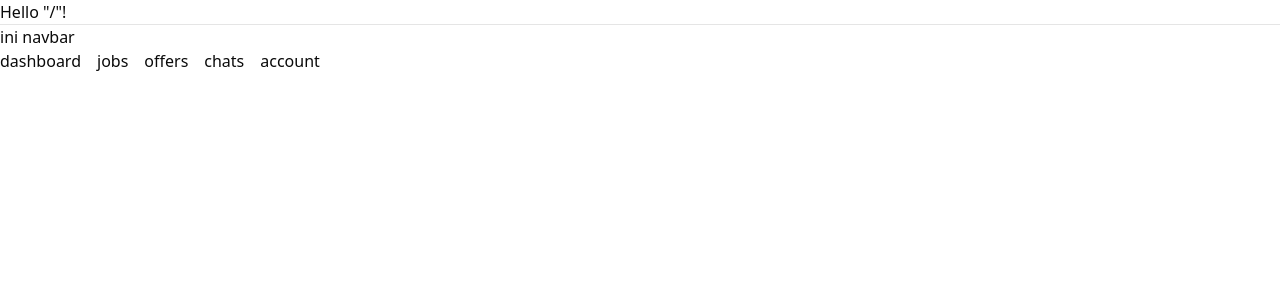
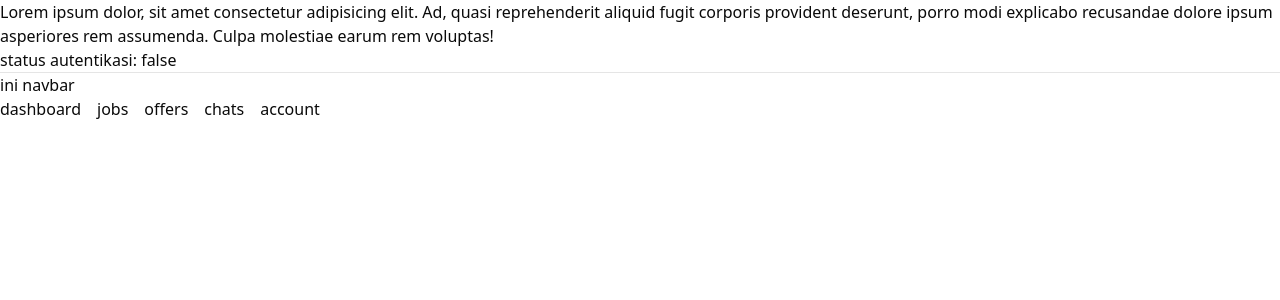
Before and after one commit to unitip-org/website, a React (Vite) app: page / in a window 1280 px wide. Shown: the top 300 px of the page. Built offline with nearby package versions, Linux system fonts and the light colour scheme.

Commit message:
feat: implement authentication context and refactor routing structure

```diff
--- /dev/null
+++ b/src/app.tsx
@@ -0,0 +1,48 @@
+import { QueryClient, QueryClientProvider } from "@tanstack/react-query";
+import { createRouter, RouterProvider } from "@tanstack/react-router";
+import { routeTree } from "./routeTree.gen";
+import { AuthProvider, useAuth } from "./shared/hooks/auth";
+
+// Create a new router instance
+const router = createRouter({
+  routeTree,
+  context: {
+    // auth will initially be undefined
+    // We'll be passing down the auth state from within a React component
+    auth: undefined!,
+  },
+});
+
+// Register the router instance for type safety
+declare module "@tanstack/react-router" {
+  interface Register {
+    router: typeof router;
+  }
+}
+
+const queryClient = new QueryClient();
+export default function App() {
+  return (
+    <>
+      <QueryClientProvider client={queryClient}>
+        <AuthProvider>
+          <InnerApp />
+        </AuthProvider>
+      </QueryClientProvider>
+    </>
+  );
+}
+
+/**
+ * perlu inner app karena dibutuhkan auth context provider terlebih dahulu
+ * sehingga bisa menggunakan hooks useAuth
+ */
+function InnerApp() {
+  const auth = useAuth();
+
+  return (
+    <>
+      <RouterProvider router={router} context={{ auth }} />
+    </>
+  );
+}
--- a/src/main.tsx
+++ b/src/main.tsx
@@ -1,30 +1,15 @@
-import { QueryClient, QueryClientProvider } from "@tanstack/react-query";
-import { createRouter, RouterProvider } from "@tanstack/react-router";
 import { StrictMode } from "react";
 import { createRoot } from "react-dom/client";
+import App from "./app";
 import "./index.css";
-import { routeTree } from "./routeTree.gen";
-
-// Create a new router instance
-const router = createRouter({ routeTree });
-
-// Register the router instance for type safety
-declare module "@tanstack/react-router" {
-  interface Register {
-    router: typeof router;
-  }
-}
-
-const queryClient = new QueryClient();
 
 const rootElement = document.getElementById("root")!;
 if (!rootElement.innerHTML) {
   const root = createRoot(rootElement);
+
   root.render(
     <StrictMode>
-      <QueryClientProvider client={queryClient}>
-        <RouterProvider router={router} />
-      </QueryClientProvider>
+      <App />
     </StrictMode>
   );
 }
--- a/src/routes/__root.tsx
+++ b/src/routes/__root.tsx
@@ -1,7 +1,12 @@
-import { Outlet, createRootRoute } from "@tanstack/react-router";
+import { AuthContextType } from "@/shared/hooks/auth";
+import { Outlet, createRootRouteWithContext } from "@tanstack/react-router";
 import { TanStackRouterDevtools } from "@tanstack/router-devtools";
 
-export const Route = createRootRoute({
+interface RouterContext {
+  auth: AuthContextType;
+}
+
+export const Route = createRootRouteWithContext<RouterContext>()({
   component: RootComponent,
 });
 
--- a/src/routes/_home-layout/account.tsx
+++ b/src/routes/_home-layout/account.tsx
@@ -1,9 +1,24 @@
-import { createFileRoute } from '@tanstack/react-router'
+import { Button } from "@/shared/components/ui/button";
+import { useAuth } from "@/shared/hooks/auth";
+import { createFileRoute } from "@tanstack/react-router";
 
-export const Route = createFileRoute('/_home-layout/account')({
+export const Route = createFileRoute("/_home-layout/account")({
   component: RouteComponent,
-})
+});
 
 function RouteComponent() {
-  return <div>Hello "/_home-layout/account"!</div>
+  const { isAuthenticated, login, logout } = useAuth();
+
+  return (
+    <div>
+      <p>ini halaman account</p>
+      <p>ubah statsu autentikasi</p>
+      <Button
+        onClick={() => (isAuthenticated ? logout() : login())}
+        variant={isAuthenticated ? "destructive" : "default"}
+      >
+        {isAuthenticated ? "logout" : "login"}
+      </Button>
+    </div>
+  );
 }
--- a/src/routes/_home-layout/index.tsx
+++ b/src/routes/_home-layout/index.tsx
@@ -1,9 +1,26 @@
-import { createFileRoute } from '@tanstack/react-router'
+import { useAuth } from "@/shared/hooks/auth";
+import { createFileRoute } from "@tanstack/react-router";
 
-export const Route = createFileRoute('/_home-layout/')({
+export const Route = createFileRoute("/_home-layout/")({
+  // beforeLoad: ({ context, location }) => {
+  //   throw redirect({ to: "/auth/login" });
+  // },
   component: RouteComponent,
-})
+});
 
 function RouteComponent() {
-  return <div>Hello "/"!</div>
+  const { isAuthenticated } = useAuth();
+
+  return (
+    <div>
+      <p>
+        Lorem ipsum dolor, sit amet consectetur adipisicing elit. Ad, quasi
+        reprehenderit aliquid fugit corporis provident deserunt, porro modi
+        explicabo recusandae dolore ipsum asperiores rem assumenda. Culpa
+        molestiae earum rem voluptas!
+      </p>
+
+      <p>status autentikasi: {isAuthenticated ? "true" : "false"}</p>
+    </div>
+  );
 }
--- /dev/null
+++ b/src/shared/hooks/auth.tsx
@@ -0,0 +1,37 @@
+import { createContext, ReactNode, useContext, useState } from "react";
+
+export interface AuthContextType {
+  isAuthenticated: boolean;
+  login: () => void;
+  logout: () => void;
+}
+
+const AuthContext = createContext<AuthContextType | undefined>(undefined);
+
+const AuthProvider = ({ children }: { children: ReactNode }) => {
+  const [isAuthenticated, setIsAuthenticated] = useState(false);
+
+  const login = () => {
+    console.log("login called");
+    setIsAuthenticated(true);
+  };
+
+  const logout = () => {
+    console.log("logout called");
+    setIsAuthenticated(false);
+  };
+
+  return (
+    <AuthContext.Provider value={{ isAuthenticated, login, logout }}>
+      {children}
+    </AuthContext.Provider>
+  );
+};
+
+const useAuth = () => {
+  const context = useContext(AuthContext);
+  if (!context) throw new Error("useAuth must be used within an AuthProvider");
+  return context;
+};
+
+export { AuthProvider, useAuth };
```
